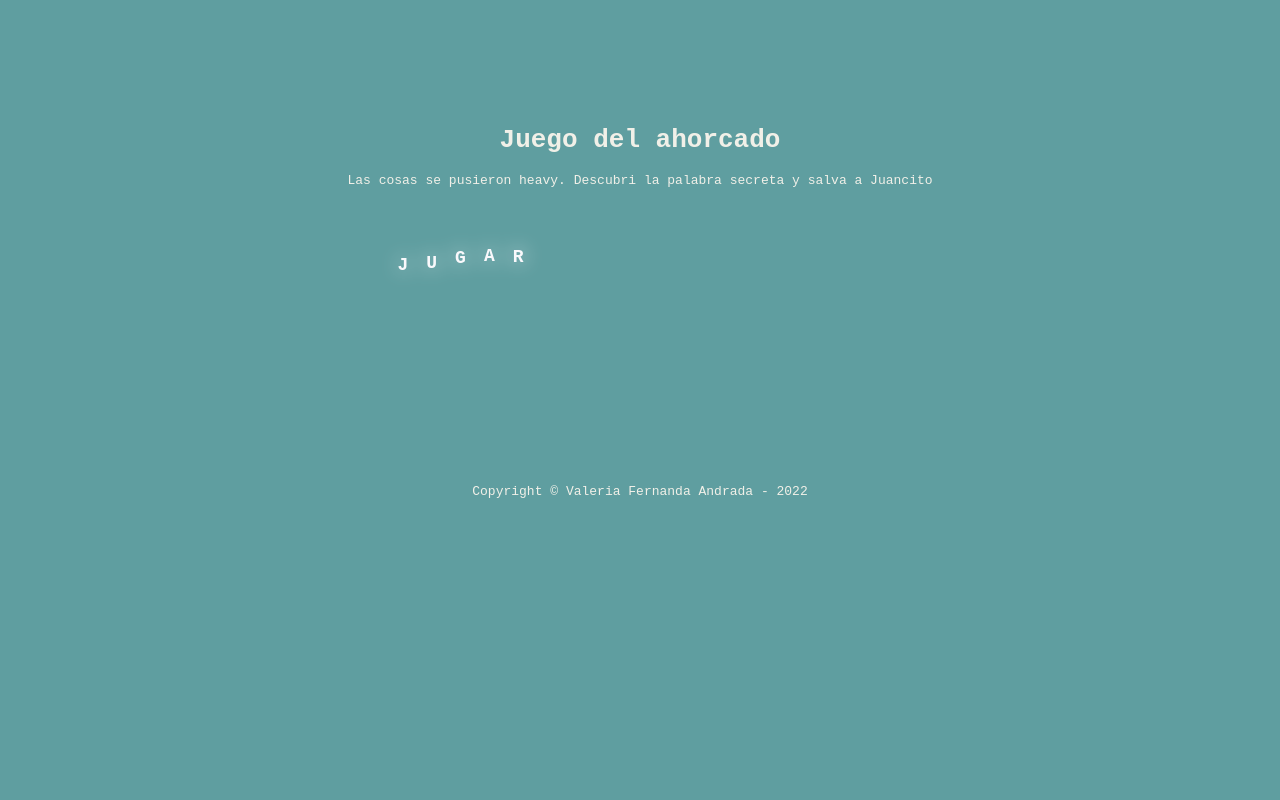
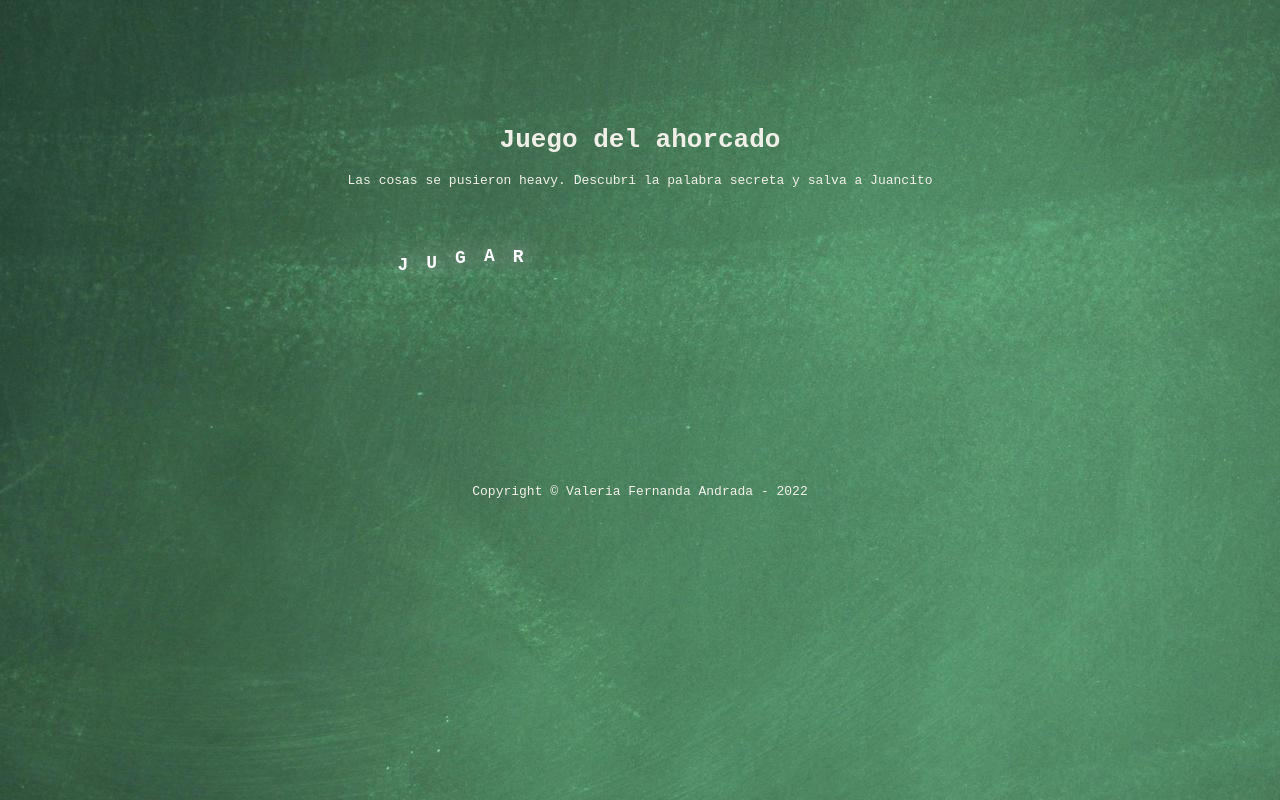
Before and after one commit to andrada-valeria/alura-juego-ahorcado, a plain HTML site: page index.html in a window 1280 px wide. Drawn offline with Linux system fonts and the light colour scheme.

Commit message:
update background

```diff
--- a/css/style.css
+++ b/css/style.css
@@ -1,7 +1,7 @@
 
-body,#box-juego{
-    /*background: url("../img/pizarra.jpg") no-repeat;*/
-    background-color: cadetblue;
+body{
+    background: url("../img/pizarra.jpg") no-repeat;
+
     justify-content: center;
 }
 /*
```
